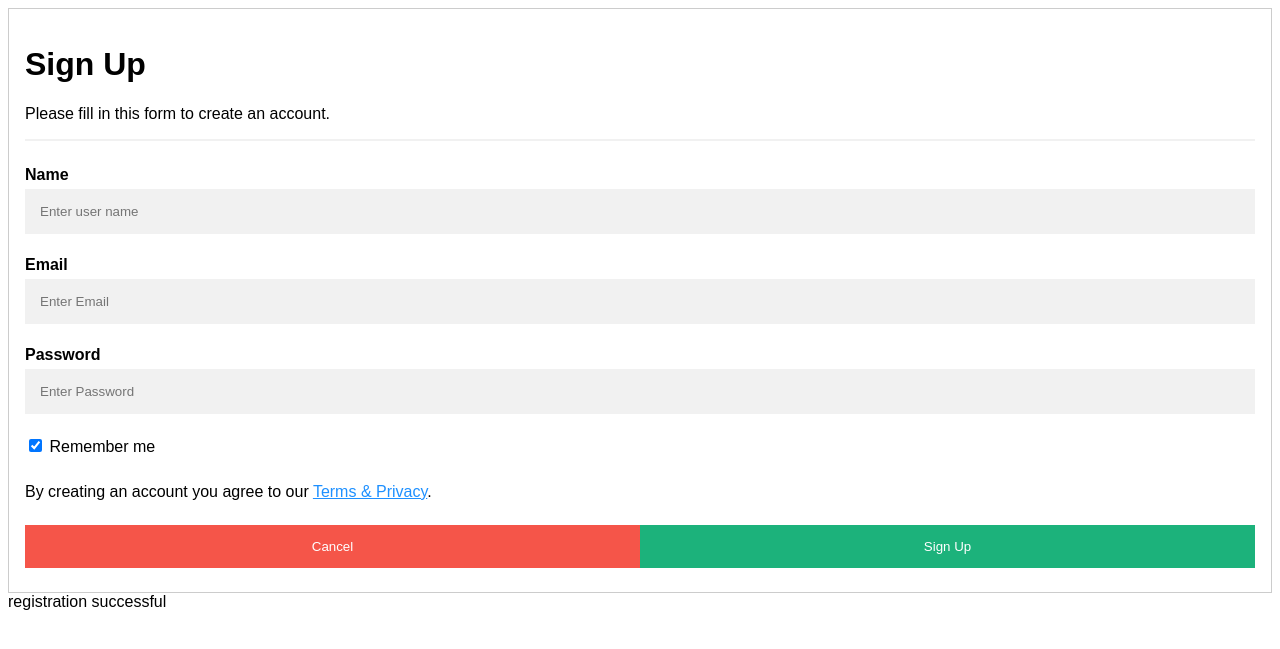
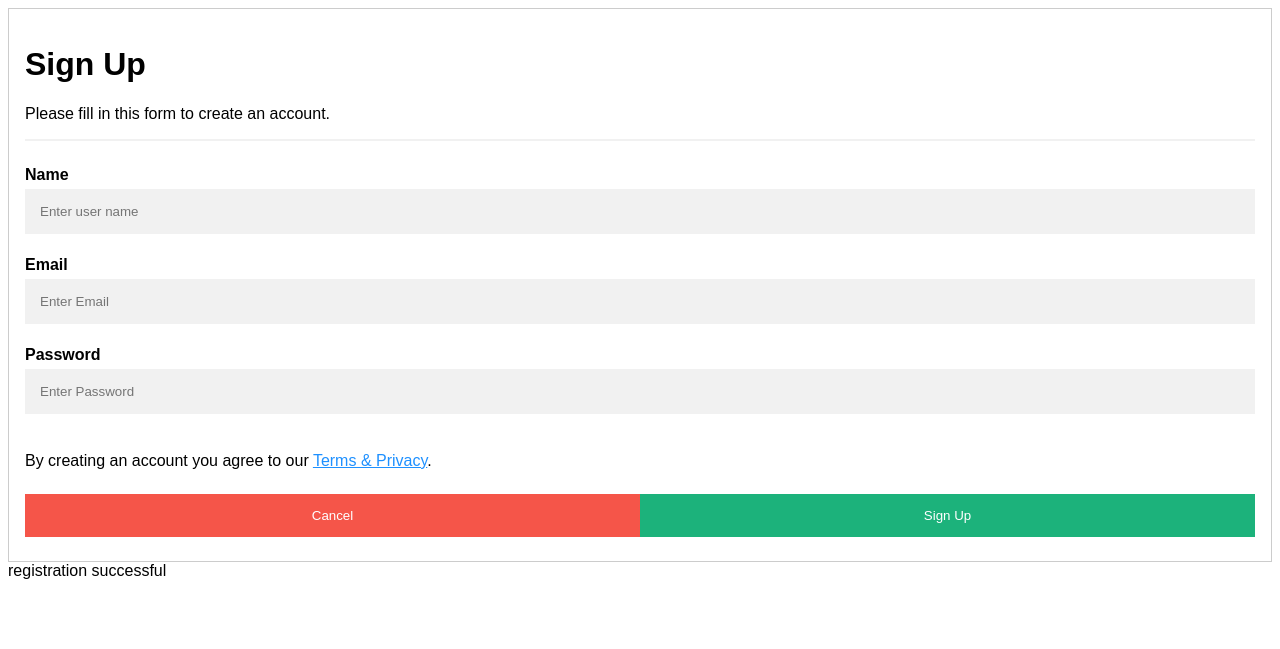
Before and after one commit to moibraahim/Charity-Funding, a PHP site: page /completsignup.php in a window 1280 px wide. Shown: the top 649 px of the page. Run offline with PHP 8.4, Linux system fonts and the light colour scheme; data that the repository does not hold is empty.

Commit message:
Add files via upload
final one with a small edit

```diff
--- a/completsignup.php
+++ b/completsignup.php
@@ -87,11 +87,6 @@
         <label for="psw"><b>Password</b></label>
         <input type="password" placeholder="Enter Password" name="psw" required>
 
-
-        <label>
-            <input type="checkbox" checked="checked" name="remember" style="margin-bottom:15px"> Remember me
-        </label>
-
         <p>By creating an account you agree to our <a href="#" style="color:dodgerblue">Terms & Privacy</a>.</p>
 
         <div class="clearfix">
@@ -103,8 +98,7 @@
 
 </body>
 </html>
-
-<?Php
+<?php
 session_start();
 
 $con =mysqli_connect('localhost','root','');
@@ -117,12 +111,12 @@ $result =mysqli_query($con,$s);
 $num =mysqli_num_rows($result);
 if ($num==1)
 {
-    echo "username already exist";
+echo "username already exist";
 }
 else
 {
-    $reg ="insert into usertable(name ,email,password) values ('$name',$email,'$pas')";
-    mysqli_query($con,$reg);
-    echo"registration successful ";
+$reg ="insert into usertable(name ,email,password) values ('$name',$email,'$pas')";
+mysqli_query($con,$reg);
+echo"registration successful ";
 }
 ?>
```
